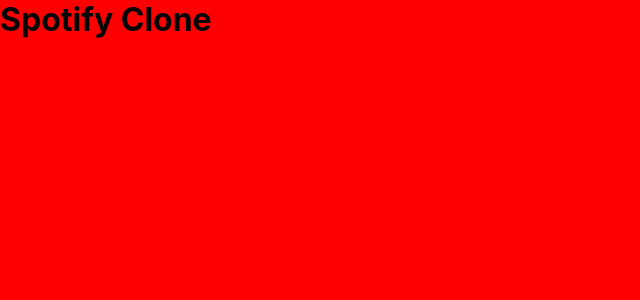
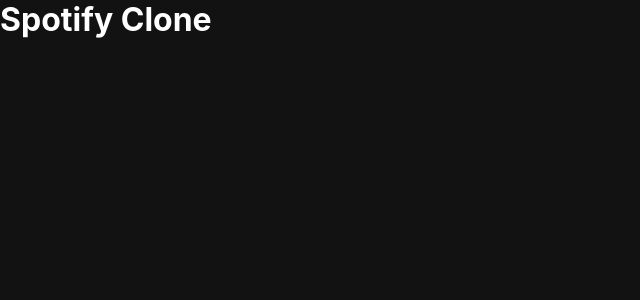
Before and after one commit to LeCarteloo/SpotifyClone, a React (Create React App) app: page / in a window 1280 px wide. Shown: the top 300 px of the page, without its empty margins (0-640 px from the left). Built offline with nearby package versions, Linux system fonts and the light colour scheme.

Commit message:
Created Mixins, Theme, Variables and updated global styles

```diff
--- a/src/styles/global.ts
+++ b/src/styles/global.ts
@@ -1,19 +1,29 @@
+import variables from "./variables";
 import { createGlobalStyle } from "styled-components";
-import { ThemeType } from "../App";
 
-export default createGlobalStyle<{ theme: ThemeType }>`
+export default createGlobalStyle`
+    ${variables};
+
     * {
         margin: 0;
         padding: 0;
+    }
+    html {
         height: 100%;
     }
     body {
-        background-color: ${({ theme }) => theme.backgroundColor};
+        height: 100%;
+        background-color: var(--background-base);
+        color: var(--text-base);
+        overflow-x: hidden;
     }
     #root {
         margin: 0 auto;
+        height: 100%;
     }
-    h1 {
-        background-color: red;
+    button {
+        color: var(--text-base);
+        font-size: 1em;
+        cursor: pointer;
     }
 `;
--- /dev/null
+++ b/src/styles/mixins.ts
@@ -0,0 +1,35 @@
+import { css } from "styled-components";
+
+const mixins = {
+  clearList: css`
+    list-style: none;
+  `,
+  buttonAdd: css`
+    div {
+      color: var(--text-press);
+      background-color: var(--background-subdued);
+      border-radius: var(--radius-small);
+      padding: 0.15em;
+      display: flex;
+    }
+  `,
+  buttonLiked: css`
+    div {
+      color: var(--text-subdued);
+      background: linear-gradient(135deg, #450af5, #c4efd9);
+      border-radius: var(--radius-small);
+      padding: 0.15em;
+      display: flex;
+    }
+  `,
+  opacityHover: css`
+    opacity: 0.7;
+    transition: opacity 0.2s ease-in;
+    &:hover,
+    &:focus-within {
+      opacity: 1;
+    }
+  `,
+};
+
+export default mixins;
--- /dev/null
+++ b/src/styles/theme.ts
@@ -0,0 +1,8 @@
+import { css } from "styled-components";
+import mixins from "./mixins";
+
+const theme = {
+  mixins,
+};
+
+export default theme;
--- /dev/null
+++ b/src/styles/variables.ts
@@ -0,0 +1,31 @@
+import { css } from "styled-components";
+
+export default css`
+  :root {
+    --background-base: #121212;
+    --background-highlight: #1a1a1a;
+    --background-press: #000;
+    --background-subdued: #ffffffcc;
+    --background-elevated-base: #242424;
+    --background-elevated-highlight: #2a2a2a;
+
+    --text-base: #fff;
+    --text-press: #000;
+    --text-bright-accent: #1ed760;
+    --text-subdued: #ffffffcc;
+
+    --essential-base: #fff;
+    --essential-bright-accent: #1ed760;
+
+    --sidebar-width: 200px;
+
+    --radius-small: 2px;
+    --radius-big: 20px;
+
+    --fs-xs: 12px;
+    --fs-sm: 14px;
+    --fs-md: 16px;
+    --fs-lg: 18px;
+    --fs-xl: 20px;
+  }
+`;
```
